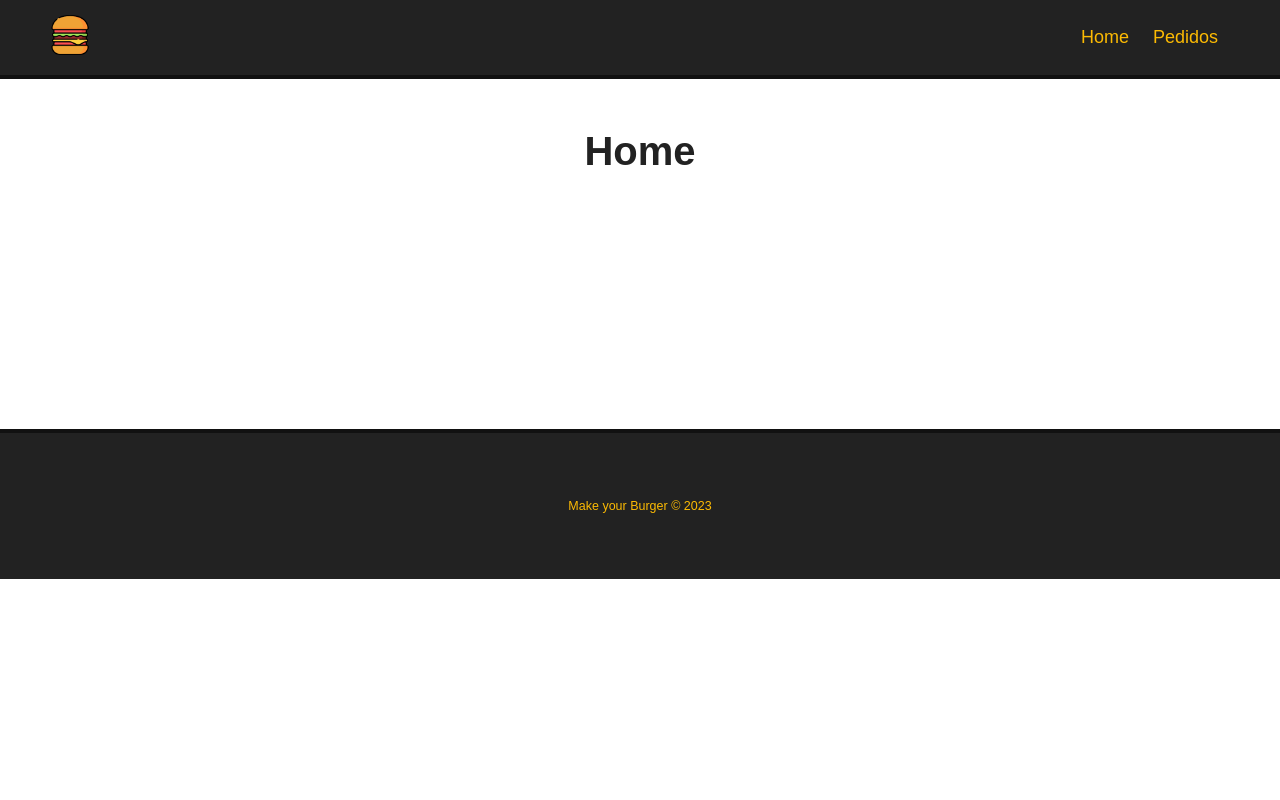
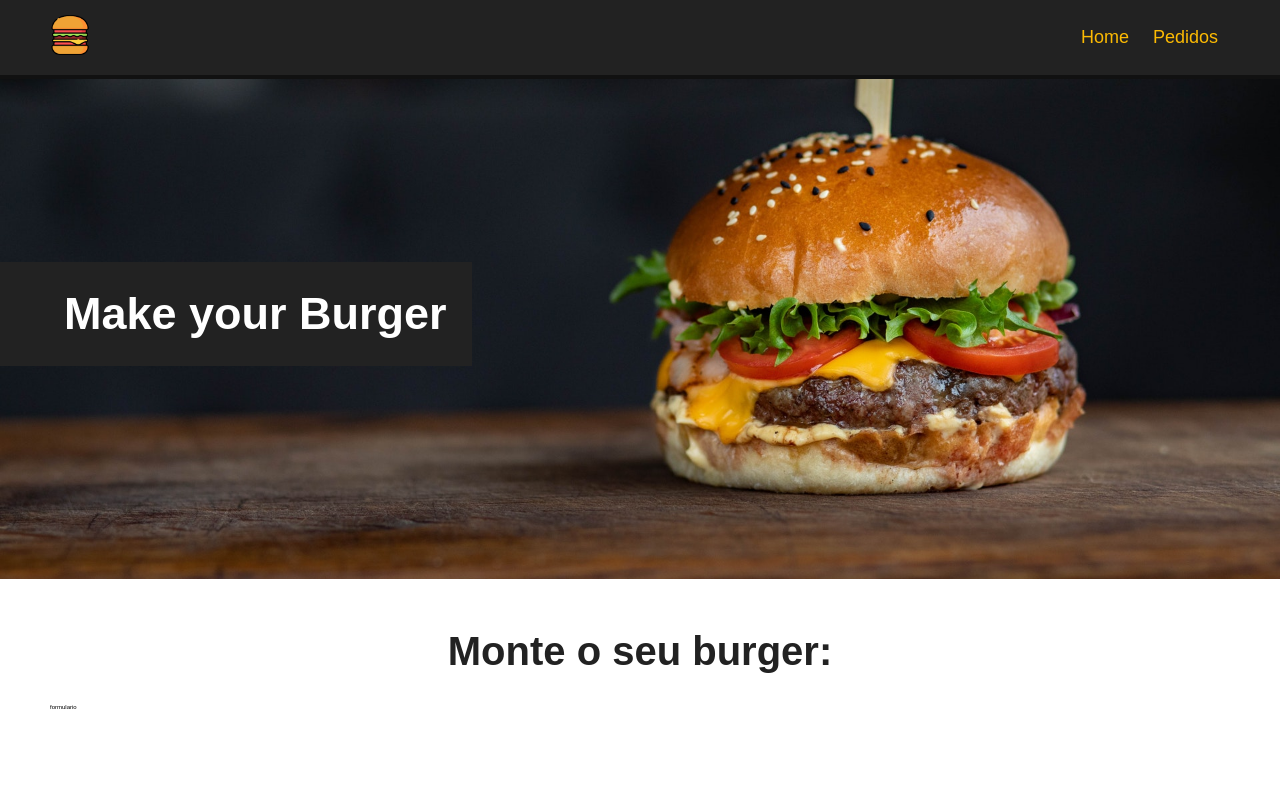
Before and after one commit to pedro-h-fernandes/make_your_burger, a Vue app: page / in a window 1280 px wide. Shown: the top 800 px of the page. Built offline with nearby package versions, Linux system fonts and the light colour scheme.

Commit message:
Colocando o banner na home

```diff
--- /dev/null
+++ b/src/components/Banner.vue
@@ -0,0 +1,31 @@
+<template>
+    <div id="main-banner">
+       <h1>Make your Burger</h1>
+    </div>
+</template>
+
+<script>
+export default {
+    name: 'Banner',
+}
+</script>
+
+<style scoped>
+    #main-banner {
+        background: url('/img/burger.jpg') no-repeat 0 -260px fixed ;
+        background-size: cover;
+        height: 500px;
+        display: flex;
+        align-items: center;
+        justify-content: flex-start;
+    }
+
+    h1 {
+        padding: 2%;
+        padding-left: 5%;
+        color: #fff;
+        text-align: center;
+        font-size: 4.5rem;
+        background-color: #222;
+    }
+</style>
--- a/src/views/HomeView.vue
+++ b/src/views/HomeView.vue
@@ -1,10 +1,18 @@
 <template>
+  <Banner />
   <main class="main-container">
-    <h1>Home</h1>
+    <h1>Monte o seu burger:</h1>
+    <p>formulario</p>
   </main>
 </template>
 
 
 <script >
+import Banner from '../components/Banner.vue';
 
+export default {
+  components: {
+    Banner
+  }
+}
 </script>
```
